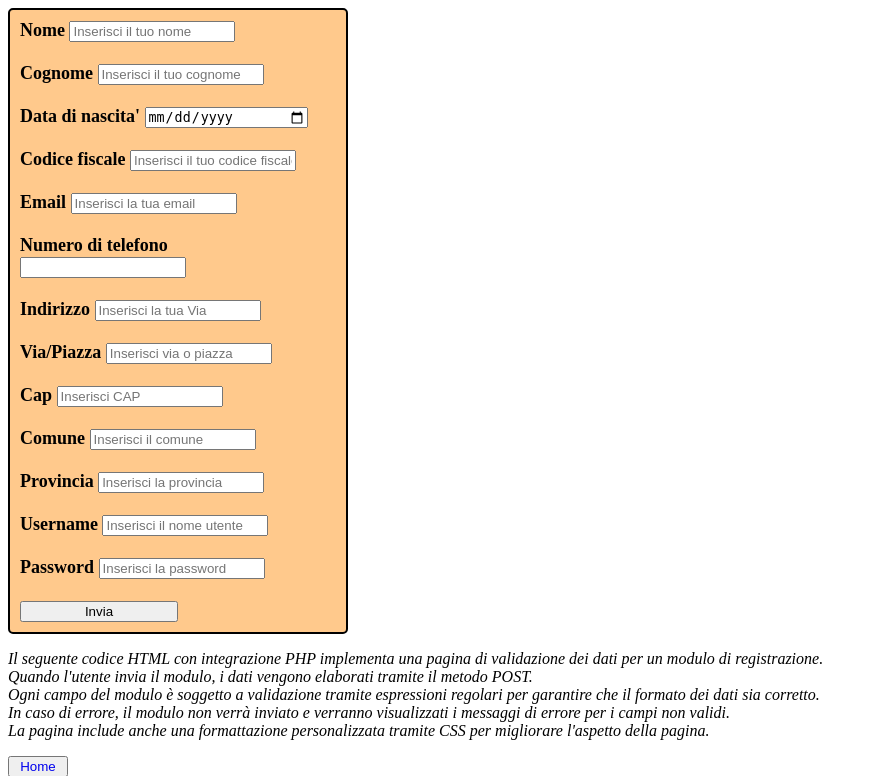
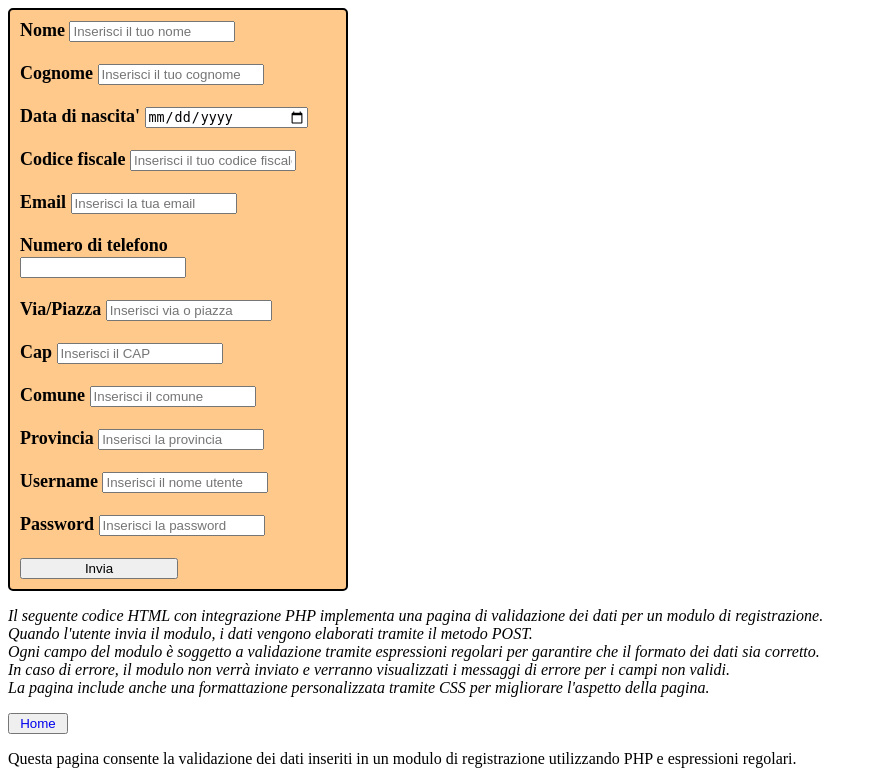
Before and after one commit to GianniZheng/PHP, a PHP site: page /ES03A/Es7.php in a window 1280 px wide. Shown: the top 776 px of the page, without its empty margins (0-878 px from the left). Run offline with PHP 8.4, Linux system fonts and the light colour scheme.

Commit message:
Update 2.5
19/12/2024
little correction

```diff
--- a/ES03A/Es7.php
+++ b/ES03A/Es7.php
@@ -32,18 +32,16 @@
         <input type="text" id="email" name="email" placeholder="Inserisci la tua email" required><br><br>
         <label for="phone-number"><b>Numero di telefono</b></label>
         <input type="tel" id="phone-number" name="phone-number" pattern="^(\+39)?[0-9]{10}$"><br><br>
-        <label for="andress"><b>Indirizzo</b></label>
-        <input type="text" id="andress" name="andress" placeholder="Inserisci la tua Via"><br><br>
         <label for="street"><b>Via/Piazza</b></label>
         <input type="text" id="street" name="street" placeholder="Inserisci via o piazza" required><br><br>
         <label for="cap"><b>Cap</b></label>
-        <input type="text" id="cap" name="cap" placeholder="Inserisci CAP" pattern="^\d{5}$" required><br><br>
+        <input type="text" id="cap" name="cap" pattern="^\d{5}$" placeholder="Inserisci il CAP" required><br><br>
         <label for="city"><b>Comune</b></label>
         <input type="text" id="city" name="city" placeholder="Inserisci il comune" required><br><br>
         <label for="province"><b>Provincia</b></label>
         <input type="text" id="province" name="province" placeholder="Inserisci la provincia" required><br><br>
-        <label for="nomeutente"><b>Username</b></label>
-        <input type="text" id="nomeutente" name="nomeutente" pattern="^(?!.*\b(name|surname)\b)[A-Za-z0-9]+$"  placeholder="Inserisci il nome utente"><br><br>
+        <label for="username"><b>Username</b></label>
+        <input type="text" id="username" name="username" pattern="^(?!.*\b(name|surname)\b)[A-Za-z0-9]+$"  placeholder="Inserisci il nome utente"><br><br>
         <label for="password"><b>Password</b></label>
         <input type="password" id="password" name="password" pattern="^(?=.*[A-Z])(?=.*\d)(?=.*[\W_]).{8,}$" placeholder="Inserisci la password"><br><br>
         <input name="submit" type="submit" value="Invia" />
--- a/ES03A/index.html
+++ b/ES03A/index.html
@@ -24,7 +24,7 @@
     <button> <a href="../index.html"> Home </a> </button>
     <footer>
         <p>Questo e' la terza parte del quaderno informatico in cui vengono svolti diversi esercizi su PHP riguardo alla validita dei dati.</p>
-        <p>File corrente: <strong>ES02A/index.html</strong></p>
+        <p>File corrente: <strong>ES03A/index.html</strong></p>
     </footer>
 </body>
 </html>
--- a/ES03A/validation.php
+++ b/ES03A/validation.php
@@ -33,7 +33,6 @@
     $fiscalCode = htmlspecialchars(trim($_POST['fiscal-code'] ?? ''));
     $email = htmlspecialchars(trim($_POST['email'] ?? ''));
     $phoneNumber = htmlspecialchars(trim($_POST['phone-number'] ?? ''));
-    $address = htmlspecialchars(trim($_POST['andress'] ?? ''));
     $street = htmlspecialchars(trim($_POST['street'] ?? ''));
     $cap = htmlspecialchars(trim($_POST['cap'] ?? ''));
     $city = htmlspecialchars(trim($_POST['city'] ?? ''));
@@ -68,7 +67,6 @@
         echo "<li><b>Codice fiscale:</b> $fiscalCode</li>";
         echo "<li><b>Email:</b> $email</li>";
         echo "<li><b>Numero di telefono:</b> $phoneNumber</li>";
-        echo "<li><b>Indirizzo:</b> $address</li>";
         echo "<li><b>Via/Piazza:</b> $street</li>";
         echo "<li><b>CAP:</b> $cap</li>";
         echo "<li><b>Comune:</b> $city</li>";
```
